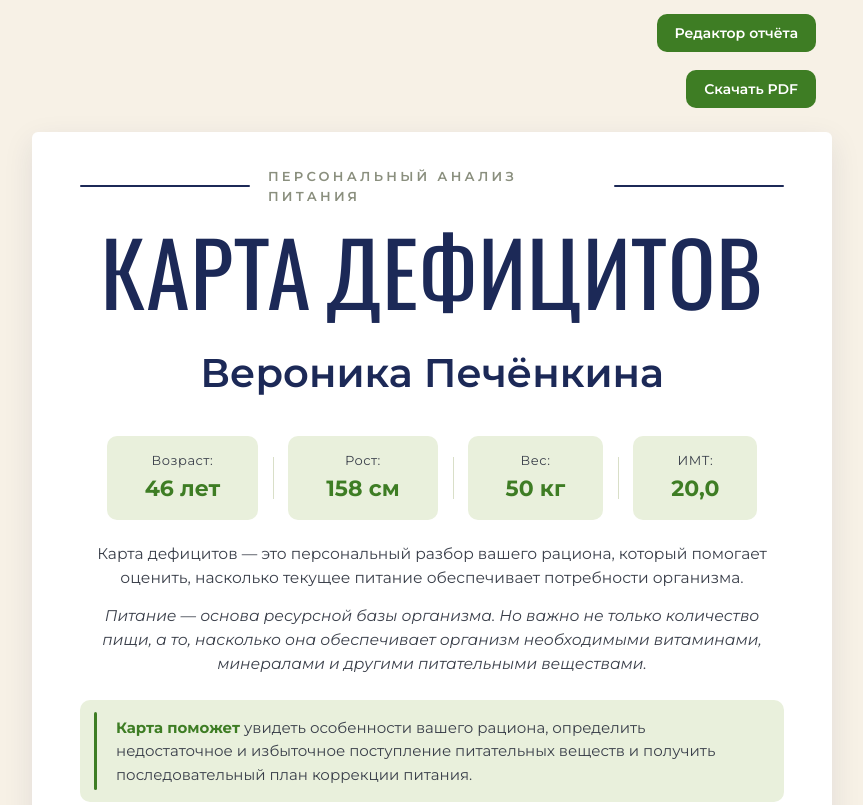
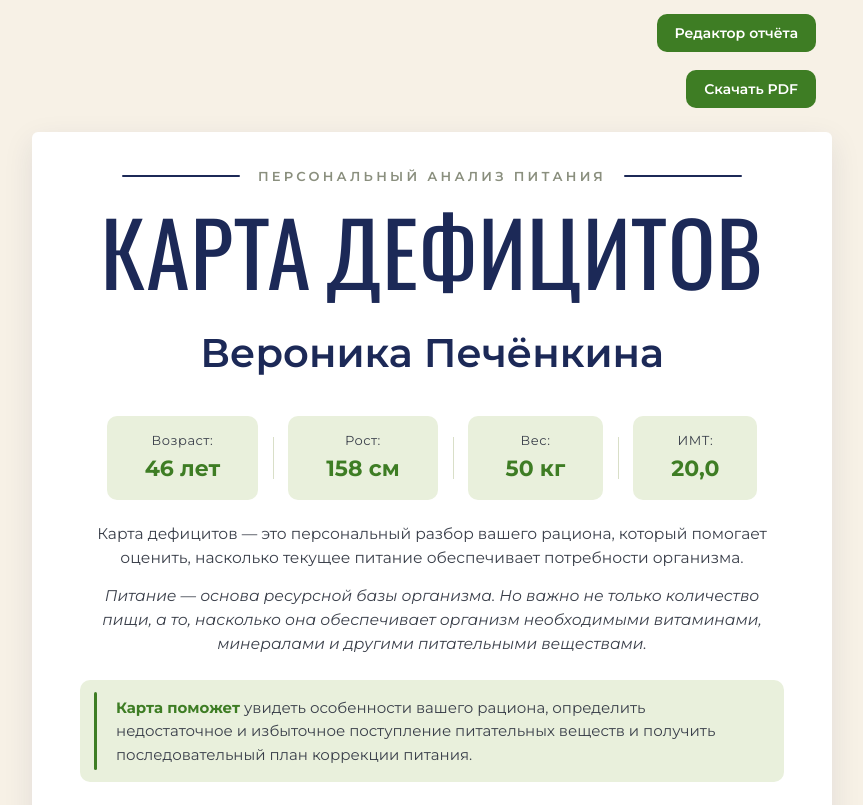
Before and after one commit to fliperrsv/karta-defitsitov, a plain HTML site: page index.html in a window 1280 px wide. Shown: the top 805 px of the page, without its empty margins (208-1071 px from the left). Drawn offline with Linux system fonts and the light colour scheme; a web font is replaced by a local one.

Commit message:
Update styles.css

```diff
--- a/css/styles.css
+++ b/css/styles.css
@@ -97,9 +97,10 @@ h1.title{
 }
 .title-kicker::before,
 .title-kicker::after{
-  content:'';flex:0 0 170px;height:2px;
+  content:'';flex:0 0 118px;height:2px;
   background:var(--ink);border-radius:2px;
 }
+
 
 /* титульный заголовок: крупнее обычного и с отступом сверху, как в макете */
 .title-page h1.title{
```
